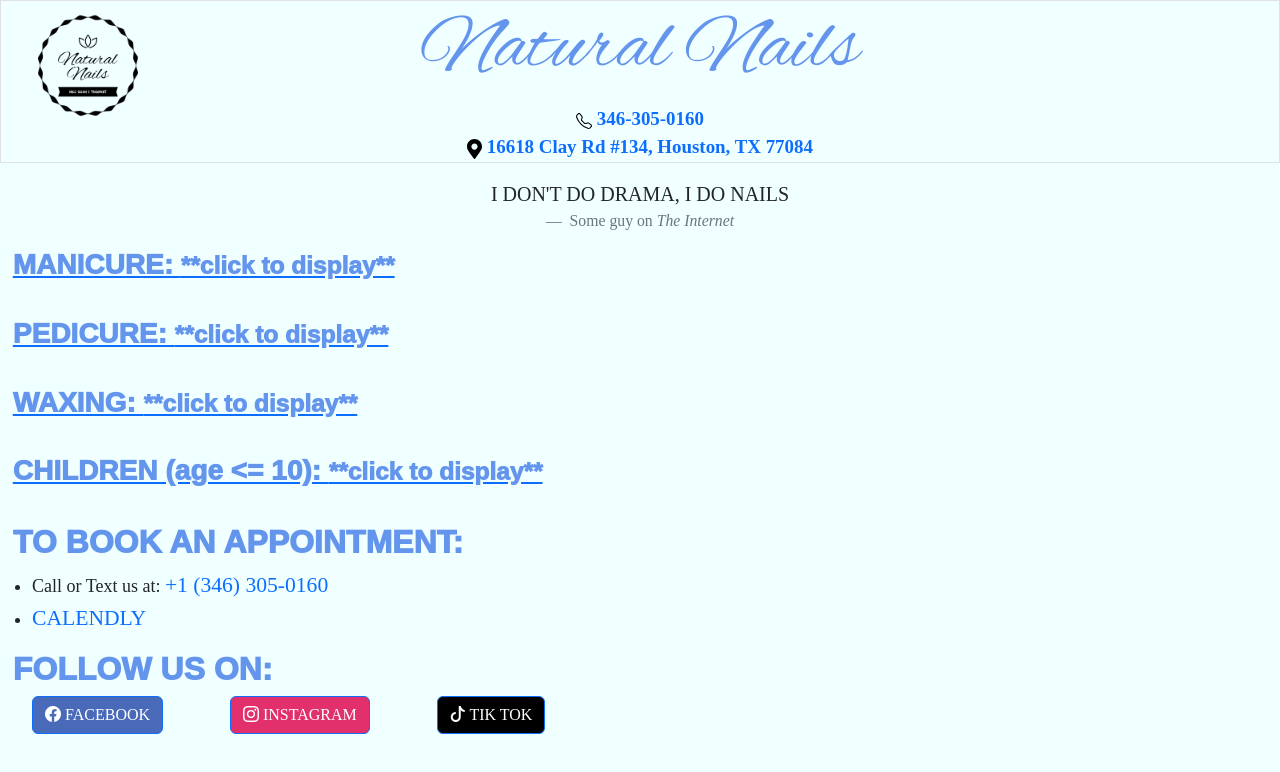
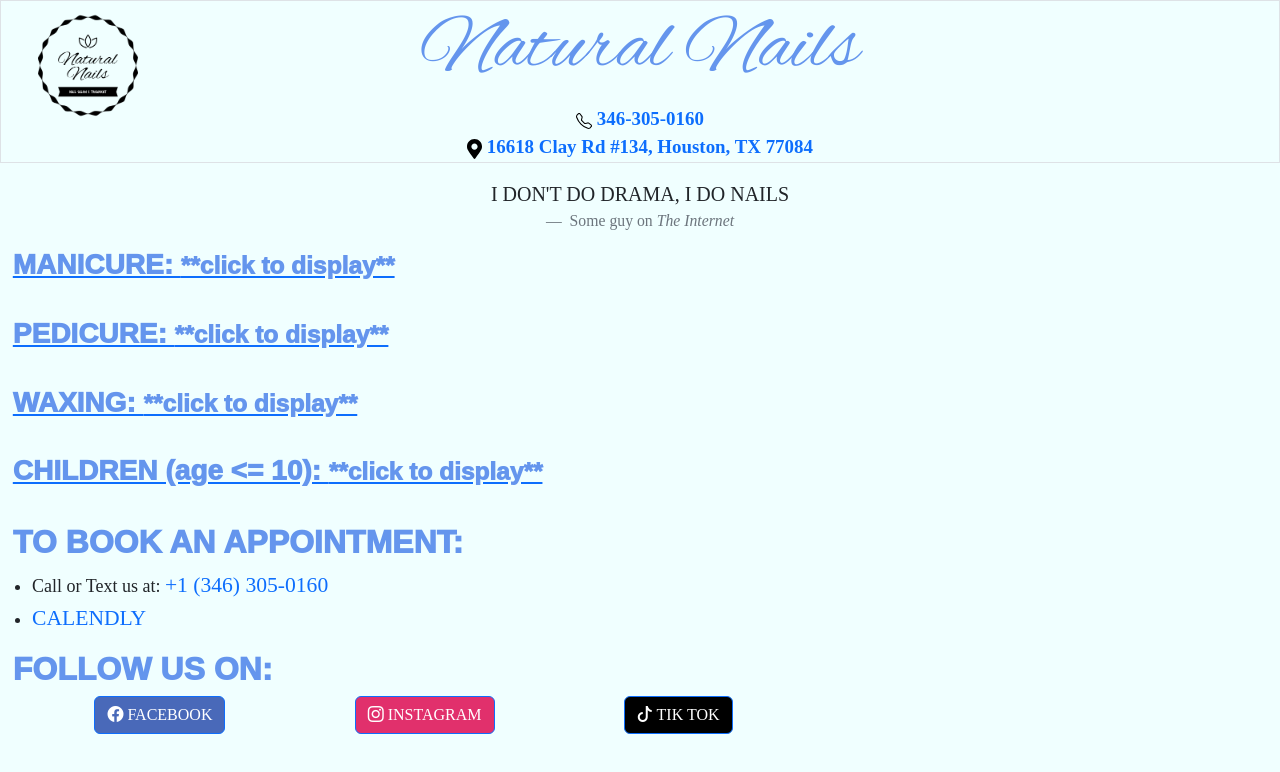
Before and after one commit to muahaio123/muahaio123.github.io, a plain HTML site: page index.html in a window 1280 px wide. Drawn offline with nearby package versions, Linux system fonts and the light colour scheme; a web font is replaced by a local one.

Commit message:
edited follow us on

```diff
--- a/style.css
+++ b/style.css
@@ -15,6 +15,6 @@
 }
 
 #social-media li {
-    margin-right: 5%;
+    margin: 5%;
     display: inline;
 }
```
